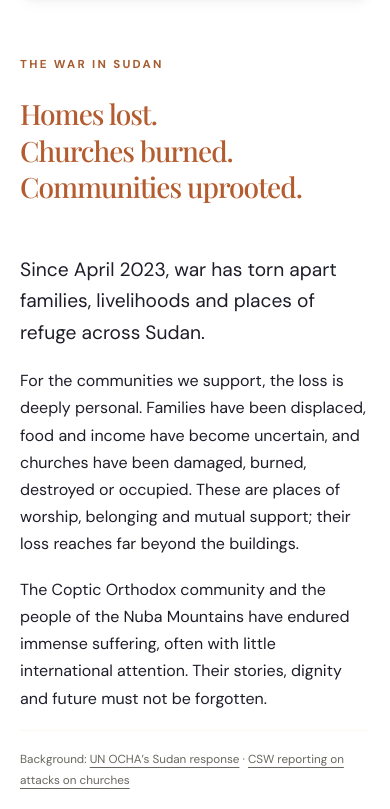
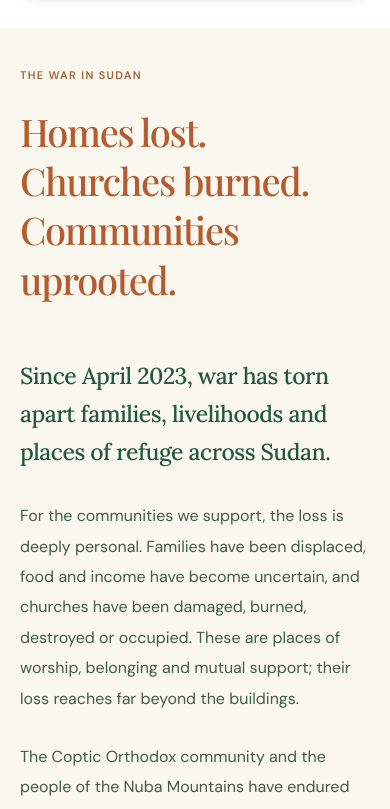
Before and after one commit to Hero988/RiseMeUp, a React (Vite) app: page / in a window 390 px wide. Shown: the part 2148-2957 px from the top of the page. Built offline with nearby package versions, Linux system fonts and the light colour scheme; a web font is replaced by a local one.

Commit message:
Apply approved green Lora opening and calmer Sudan story typography

```diff
--- a/public/homepage-theme.css
+++ b/public/homepage-theme.css
@@ -1016,3 +1016,43 @@
 /* Move the map's upper measurement oval a little further right. */
 .home-page #about .classic-map-measurements{right:-48px}
 @media(max-width:600px){.home-page #about .classic-map-measurements{right:-16px}}
+
+/* Approved calm green Sudan story text on warm ivory. */
+.home-page.warm-brand #sudan-crisis {
+ background:#faf7ef;color:#405b48;padding:65px 0 70px;
+}
+.home-page.warm-brand #sudan-crisis .two-col {
+ display:grid;grid-template-columns:1fr 1.1fr;gap:90px;align-items:start;
+}
+.home-page.warm-brand #sudan-crisis .eyebrow {
+ font:600 11px/1.7 'DM Sans',sans-serif;letter-spacing:.12em;text-transform:uppercase;
+ color:#a4633d;margin:0 0 22px;padding:0;
+}
+.home-page.warm-brand #sudan-crisis .eyebrow::before,
+.home-page.warm-brand #sudan-crisis .eyebrow::after {content:none;display:none}
+.home-page.warm-brand #sudan-crisis .prose {max-width:590px}
+.home-page.warm-brand #sudan-crisis .prose > p {
+ font:400 17px/1.95 'DM Sans',sans-serif;color:#405b48;margin:0 0 28px;
+}
+.home-page.warm-brand #sudan-crisis .prose > p.lead {
+ font:500 clamp(22px,2.1vw,28px)/1.65 'Lora',Georgia,serif;letter-spacing:-.02em;
+ color:#24583d;margin:0 0 30px;
+}
+.home-page.warm-brand #sudan-crisis .source-note {
+ border:0;border-top:1px solid #d2decb;padding:20px 0 0;margin-top:5px;
+ font:400 11px/1.9 'DM Sans',sans-serif;color:#617159;background:transparent;border-radius:0;
+}
+.home-page.warm-brand #sudan-crisis .source-note a {
+ color:#526b54;text-decoration:underline;text-underline-offset:3px;
+}
+@media(max-width:900px) {
+ .home-page.warm-brand #sudan-crisis .two-col {gap:45px;grid-template-columns:.9fr 1.1fr}
+}
+@media(max-width:700px) {
+ .home-page.warm-brand #sudan-crisis .two-col {grid-template-columns:1fr;gap:35px}
+ .home-page.warm-brand #sudan-crisis {padding:38px 0 45px}
+ .home-page.warm-brand #sudan-crisis .prose {max-width:none}
+ .home-page.warm-brand #sudan-crisis h2 {font-size:38px}
+ .home-page.warm-brand #sudan-crisis .prose > p {font-size:16px;line-height:1.9}
+ .home-page.warm-brand #sudan-crisis .prose > p.lead {font-size:23px}
+}
```
